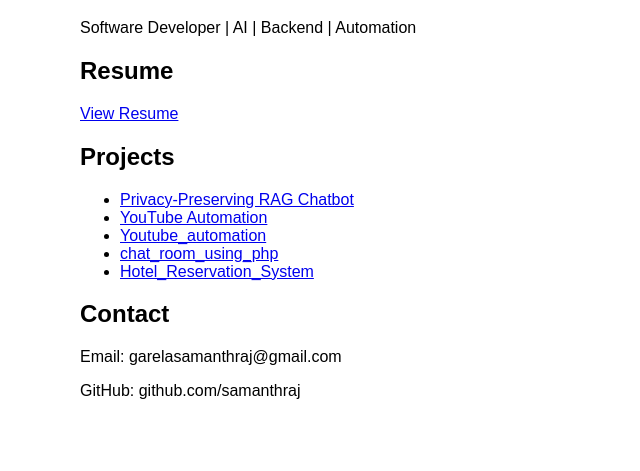
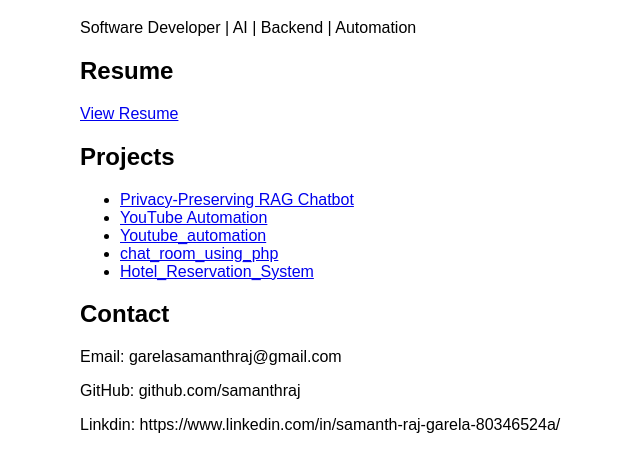
Before and after one commit to samanthraj/samanthraj.github.io, a plain HTML site: page index.html in a window 1280 px wide. Shown: the part 101-572 px from the top of the page, without its empty margins (160-800 px from the left). Drawn offline with Linux system fonts and the light colour scheme.

Commit message:
Update index.html

```diff
--- a/index.html
+++ b/index.html
@@ -24,5 +24,6 @@
   <h2>Contact</h2>
   <p>Email: garelasamanthraj@gmail.com</p>
   <p>GitHub: github.com/samanthraj</p>
+  <p>Linkdin: https://www.linkedin.com/in/samanth-raj-garela-80346524a/ </p>
 </body>
 </html>
```
